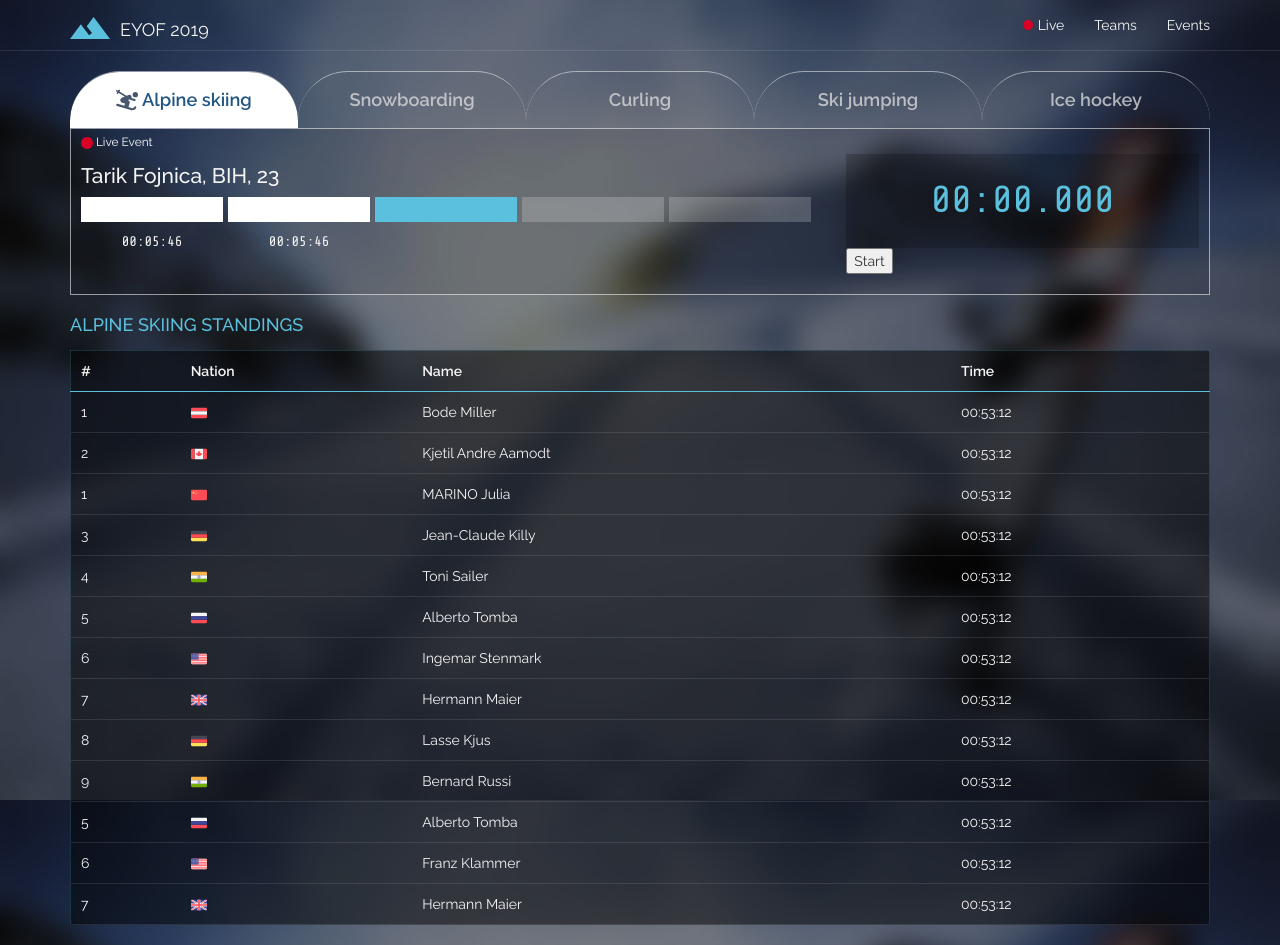
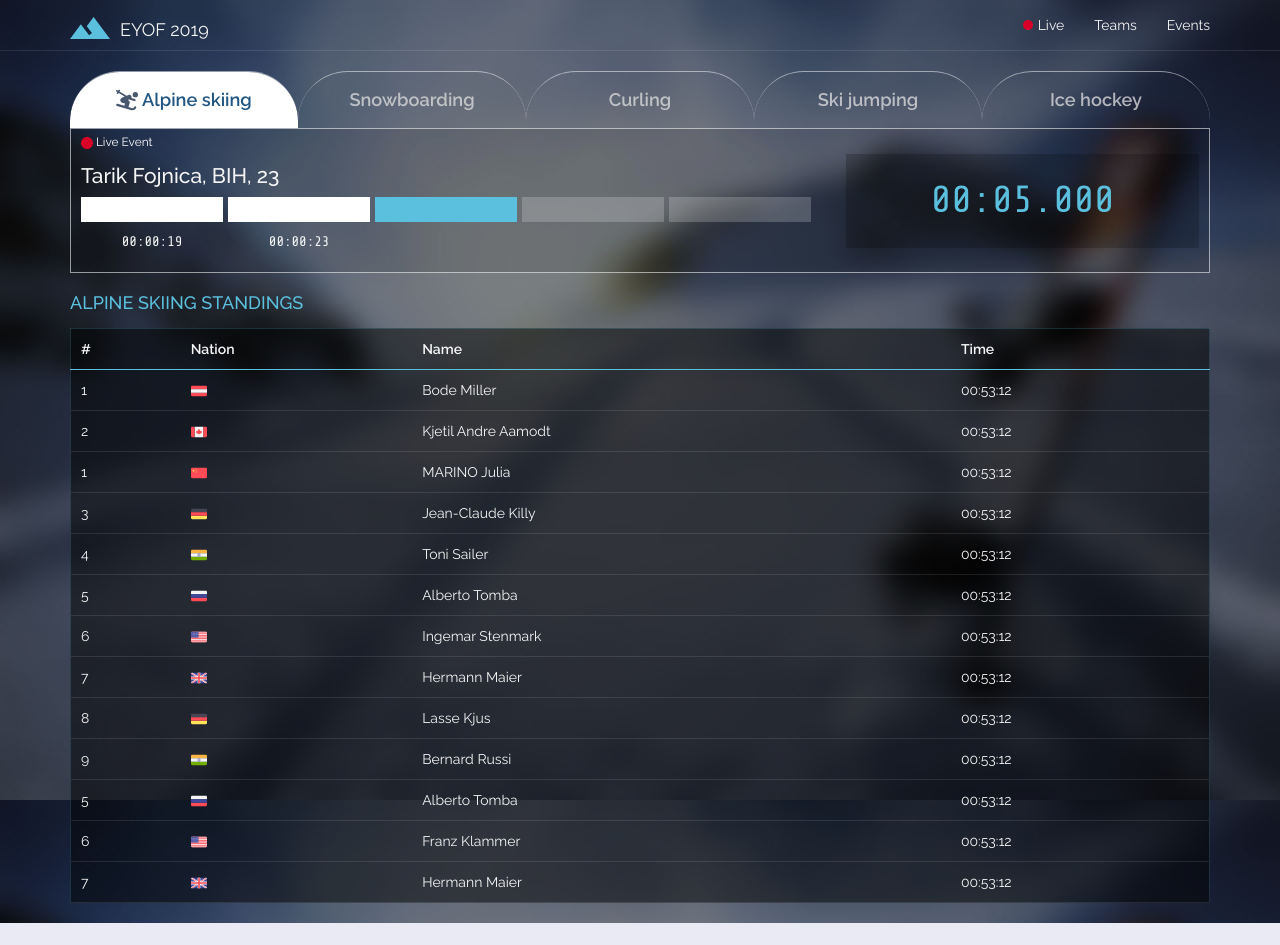
Before and after one commit to TarikFojnica/live-sport-events, a React (Create React App) app: page / in a window 1280 px wide. After the commit the page ends 923 px from the top, so only its background shows below. Built offline with nearby package versions, Linux system fonts and the light colour scheme.

Commit message:
Start Stopwatch automatically

```diff
--- a/src/components/common/Stopwatch.js
+++ b/src/components/common/Stopwatch.js
@@ -22,6 +22,7 @@ class Stopwatch extends React.Component {
 			timeElapsed: 0,
 		};
 	}
+
 	toggle() {
 		this.setState({isRunning: !this.state.isRunning}, () => {
 			this.state.isRunning ? this.startTimer() : clearInterval(this.timer)
@@ -44,14 +45,16 @@ class Stopwatch extends React.Component {
 		this.setState({timeElapsed: this.state.timeElapsed + delta});
 		this.startTime = Date.now();
 	}
+
+	componentDidMount() {
+		this.startTimer();
+	}
+
 	render() {
 		const {isRunning, lapTimes, timeElapsed} = this.state;
 		return (
 			<div>
 				<TimeElapsed id="timer" timeElapsed={timeElapsed} />
-				<button onClick={this.toggle}>
-					{isRunning ? 'Stop' : 'Start'}
-				</button>
 			</div>
 		);
 	}
--- a/src/components/pages/live/Dynamic.js
+++ b/src/components/pages/live/Dynamic.js
@@ -14,8 +14,8 @@ class Dynamic extends Component  {
 						</div>
 
 						<div className="timeline">
-							<div className="gate gate-1 finished"><div className="inner"></div><span className="time">00:05:46</span></div>
-							<div className="gate gate-2 finished"><div className="inner"></div><span className="time">00:05:46</span></div>
+							<div className="gate gate-1 finished"><div className="inner"></div><span className="time">00:00:19</span></div>
+							<div className="gate gate-2 finished"><div className="inner"></div><span className="time">00:00:23</span></div>
 							<div className="gate gate-3 active"><div className="inner"></div></div>
 							<div className="gate gate-4 waiting"><div className="inner"></div></div>
 							<div className="gate gate-5 waiting"><div className="inner"></div></div>
```
